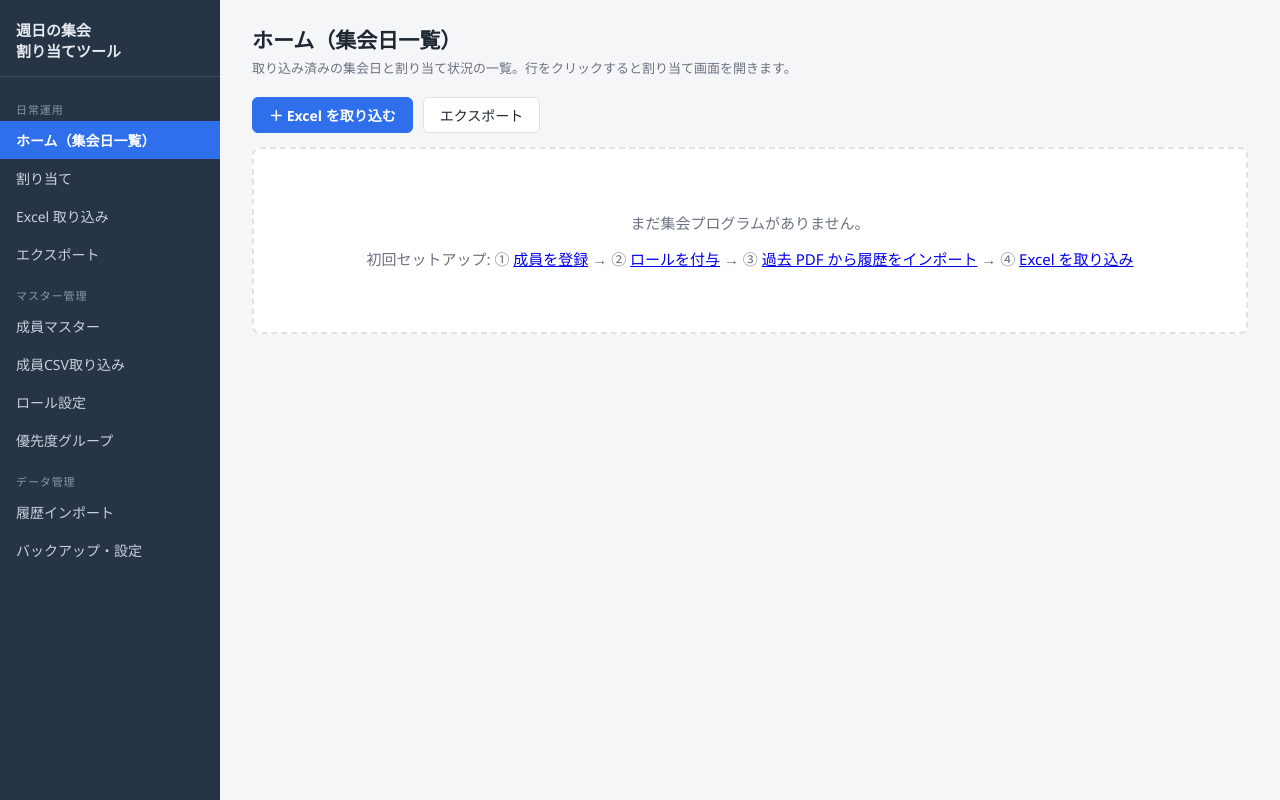
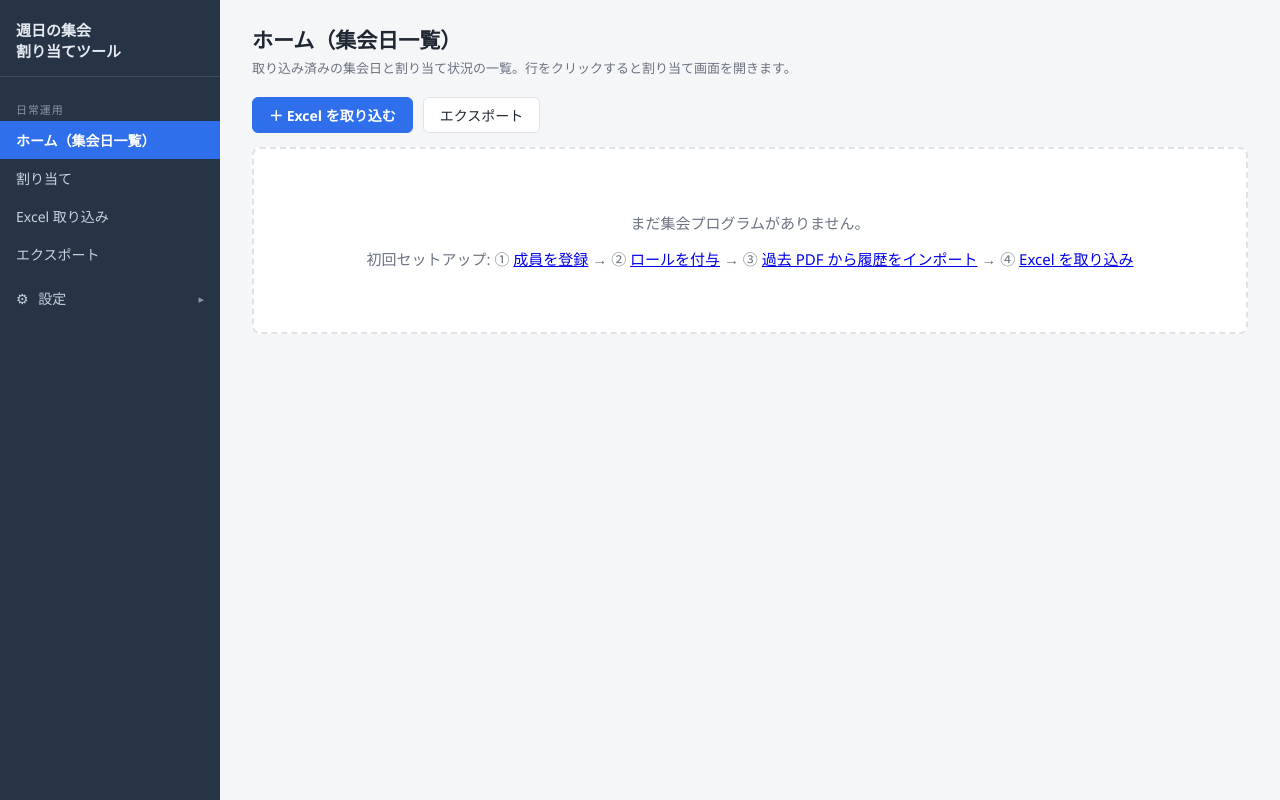
Before and after one commit to Hiroshi-Kazui/MeetingAssignment, a website built with Vite: page app/index.html in a window 1280 px wide. Built offline with nearby package versions, Linux system fonts and the light colour scheme.

Commit message:
左メニューのマスター管理系項目を「⚙ 設定」配下のツリーにまとめる
日常運用で使わない項目（成員マスター〜バックアップ・設定）が常時表示されて長かったため、歯車アイコンの開閉トグル配下にまとめて操作者の視認性を上げる。設定配下のページを直接開いた時は自動展開し、トグルはいつでも独立して開閉できる。

```diff
--- a/app/src/main.ts
+++ b/app/src/main.ts
@@ -1,7 +1,7 @@
 /** エントリポイント: 状態ロード → ハッシュルーティングで S1〜S9 を描画 */
 import "./styles.css";
 import { loadAppData, persist } from "./state";
-import { parseHash, renderSidebar, type Ctx, type View } from "./ui/router";
+import { parseHash, renderSidebar, bindSidebarToggle, syncSidebarForRoute, type Ctx, type View } from "./ui/router";
 import { homeView } from "./views/home";
 import { assignView } from "./views/assign";
 import { membersView } from "./views/members";
@@ -47,8 +47,11 @@ async function boot(): Promise<void> {
   function renderRoute(): void {
     const { route, params } = parseHash();
     const view = VIEWS[route] ?? VIEWS.home;
+    const activeRoute = route in VIEWS ? route : "home";
+    syncSidebarForRoute(activeRoute);
     dirtyGuard = null;
-    root.innerHTML = `${renderSidebar(route in VIEWS ? route : "home")}<main id="view"></main>`;
+    root.innerHTML = `${renderSidebar(activeRoute)}<main id="view"></main>`;
+    bindSidebarToggle(root, activeRoute);
     view(root.querySelector<HTMLElement>("#view")!, ctx, params);
   }
 
--- a/app/src/styles.css
+++ b/app/src/styles.css
@@ -68,6 +68,26 @@ body {
   color: #fff;
   font-weight: 600;
 }
+.sidebar nav .nav-toggle {
+  display: flex;
+  align-items: center;
+  justify-content: space-between;
+  width: 100%;
+  margin-top: 6px;
+  padding: 9px 16px;
+  background: none;
+  border: none;
+  color: #c8d2df;
+  font: inherit;
+  font-size: 14px;
+  text-align: left;
+  cursor: pointer;
+}
+.sidebar nav .nav-toggle:hover { background: rgba(255,255,255,.07); color: #fff; }
+.sidebar nav .nav-toggle.open { color: #fff; }
+.sidebar nav .nav-toggle .gear { margin-right: 6px; }
+.sidebar nav .nav-toggle .chev { font-size: 11px; color: #8a97a8; }
+.sidebar nav .nav-children a { padding-left: 34px; font-size: 13px; }
 .sidebar nav .nav-section {
   font-size: 11px;
   color: #8a97a8;
--- a/app/src/ui/router.ts
+++ b/app/src/ui/router.ts
@@ -29,26 +29,63 @@ const NAV: NavItem[] = [
   { route: "assign", label: "割り当て" },
   { route: "import-excel", label: "Excel 取り込み" },
   { route: "export", label: "エクスポート" },
-  { section: "マスター管理" },
+];
+
+/** 旧「マスター管理」「データ管理」。歯車アイコンの「設定」配下にツリー表示する */
+const SETTINGS_CHILDREN: NavItem[] = [
   { route: "members", label: "成員マスター" },
   { route: "import-members", label: "成員CSV取り込み" },
   { route: "roles", label: "ロール設定" },
-  { route: "priority-groups", label: "優先度グループ" },
-  { section: "データ管理" },
+  { route: "priority-groups", label: "割当関連グループ" },
   { route: "import-history", label: "履歴インポート" },
   { route: "settings", label: "バックアップ・設定" },
 ];
+const SETTINGS_ROUTES = new Set(SETTINGS_CHILDREN.map((n) => n.route));
+
+/** 「設定」ツリーの開閉状態。SPA モジュール内で保持し、画面遷移では変化しない */
+let settingsOpen = false;
+
+function navLink(n: NavItem, activeRoute: string): string {
+  return `<a href="#/${n.route}" class="${n.route === activeRoute ? "active" : ""}">${n.label}</a>`;
+}
 
 export function renderSidebar(activeRoute: string): string {
-  const items = NAV.map((n) =>
-    n.section
-      ? `<div class="nav-section">${n.section}</div>`
-      : `<a href="#/${n.route}" class="${n.route === activeRoute ? "active" : ""}">${n.label}</a>`
-  ).join("");
+  const items = NAV.map((n) => (n.section ? `<div class="nav-section">${n.section}</div>` : navLink(n, activeRoute))).join("");
+  const childItems = SETTINGS_CHILDREN.map((n) => navLink(n, activeRoute)).join("");
+  const open = settingsOpen;
   return `<aside class="sidebar">
     <div class="app-title">週日の集会<br>割り当てツール</div>
-    <nav>${items}</nav>
+    <nav>
+      ${items}
+      <button type="button" class="nav-toggle${open ? " open" : ""}" id="nav-settings-toggle">
+        <span><span class="gear">⚙</span> 設定</span><span class="chev">${open ? "▾" : "▸"}</span>
+      </button>
+      <div class="nav-children"${open ? "" : " hidden"}>${childItems}</div>
+    </nav>
   </aside>`;
+}
+
+/**
+ * 画面遷移時に呼ぶ。「設定」配下のページへ遷移したら自動で開く。
+ * トグルクリックからは呼ばない（呼ぶと子ページ表示中はクリックしても閉じられなくなるため）。
+ */
+export function syncSidebarForRoute(activeRoute: string): void {
+  if (SETTINGS_ROUTES.has(activeRoute)) settingsOpen = true;
+}
+
+/**
+ * 「設定」トグルのクリックを配線する。root 内の .sidebar だけを差し替えるため
+ * main#view（現在の画面の未保存状態）には影響しない。
+ */
+export function bindSidebarToggle(root: HTMLElement, activeRoute: string): void {
+  const toggle = root.querySelector<HTMLButtonElement>("#nav-settings-toggle");
+  if (!toggle) return;
+  toggle.onclick = () => {
+    settingsOpen = !settingsOpen;
+    const aside = root.querySelector<HTMLElement>(".sidebar");
+    if (aside) aside.outerHTML = renderSidebar(activeRoute);
+    bindSidebarToggle(root, activeRoute);
+  };
 }
 
 export function parseHash(): { route: string; params: URLSearchParams } {
```
